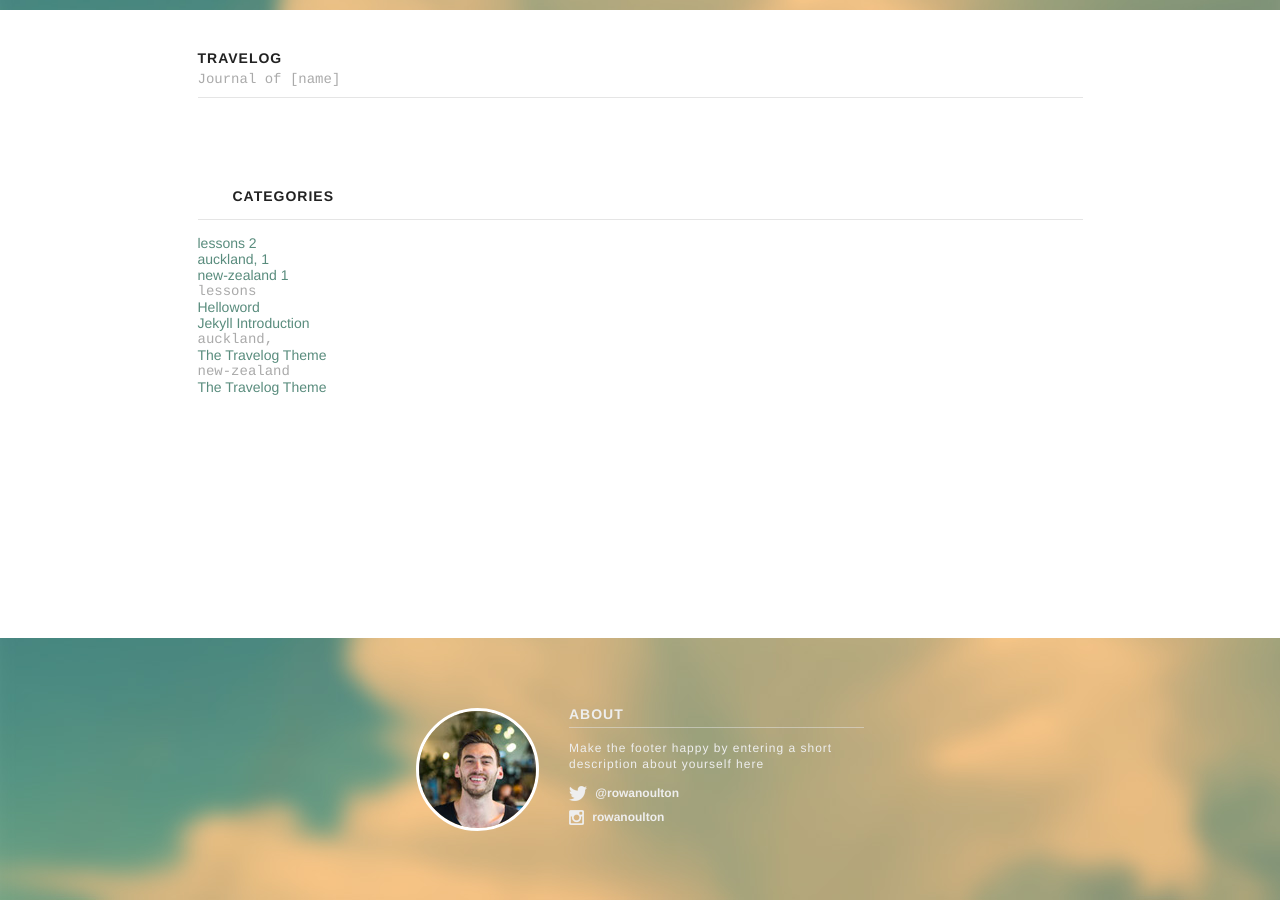
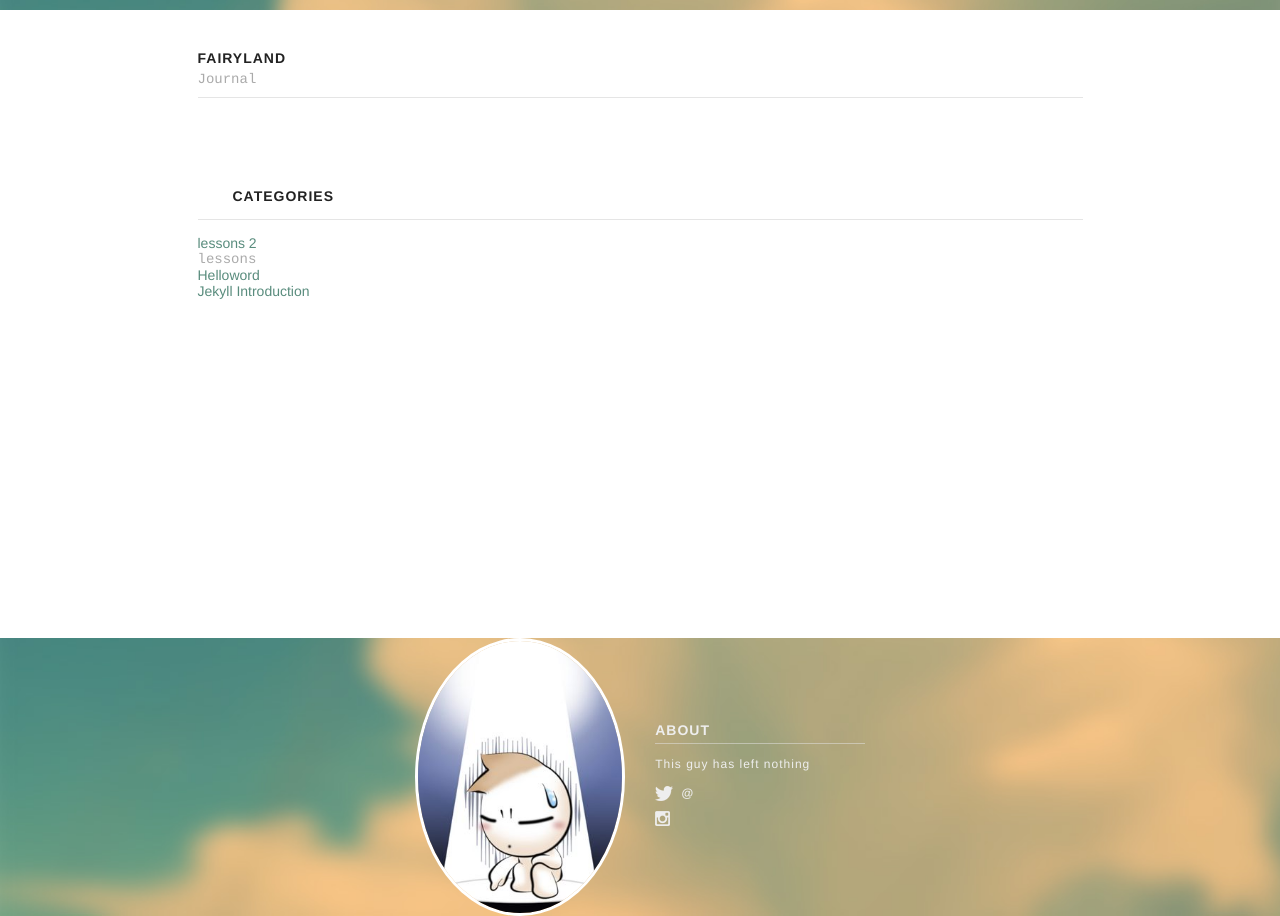
Before and after one commit to lunglungyu/lunglungyu.github.com, a Jekyll site: the page built from categories.html, in a window 1280 px wide. Built offline with Jekyll 4.4.1, drawn with Linux system fonts in a browser that asks for light colours.

Commit message:
style
style

```diff
--- a/_config.yml
+++ b/_config.yml
@@ -1,13 +1,13 @@
 # Site settings
-title: Travelog
-subtitle: "Journal of [name]"
-email: your-email@domain.com
-description: "Make the footer happy by entering a short description about yourself here"
+title: fairyland
+subtitle: "Journal"
+email: lunglungyu2004@gmail.com
+description: "This guy has left nothing"
 baseurl: ""
-url: "http://yourdomain.com"
-twitter_username: "rowanoulton"
-github_username:  "rowanoulton"
-instagram_username: "rowanoulton"
+url: "http://lunglungyu.github.io"
+#twitter_username: "lunglungyu"
+github_username:  "lunglungyu"
+#instagram_username: "rowanoulton"
 
 # Build settings
 markdown: kramdown
@@ -18,4 +18,4 @@ paginate: 5
 
 # Sass
 sass:
-    style: :compressed
+style: :compressed
--- a/_posts/2014-08-12-the-travelog-theme.markdown
+++ /dev/null
@@ -1,40 +0,0 @@
----
-layout: post
-title:  "The Travelog Theme"
-date:   2014-08-12 17:39:55
-categories: auckland, new-zealand
-location: Auckland, New Zealand
-tags: auckland new-zealand
----
-
-Travelog is a theme for Jekyll that is both elegant and downright simple.
-
-In addition to being devilishly handsome, it is responsive down to mobile and has a very light footprint. Travelog lends itself well to photography and travel journaling.
-
-Like a backpack with too many straps, a blog can sometimes be frustrating when it has too many bells and whistles. It is with that philosophy that I have put together this theme so that you might drown in its whitespace.
-
-<div class="post-image">
-    <img src="http://placehold.it/885x500" />
-    <p class="post-image-caption">Using a little bit of markup, you can add beautiful captions to your totally beautiful pictures. Amazing.</p>
-</div>
-
-<div class="post-image post-image--split">
-    <a href="#">
-        <img src="http://placehold.it/435x500" />
-    </a>
-    <a href="#">
-        <img src="http://placehold.it/435x500" />
-    </a>
-    <p class="post-image-caption">
-    	<span class="post-image-caption-left">
-    		Expanding on this, you can show two images side-by-side
-    	</span>
-    	<span class="post-image-caption-right">
-    		And even define separate captions for each.
-    	</span>
-    </p>
-</div>
-
-The code can be found on Github [here](https://github.com/rowanoulton/travelog-theme).
-
-Any questions, get at me on Twitter: [@rowanoulton](https://twitter.com/rowanoulton/)
```
Also changed, not shown: img/avatar.jpg, 1 other file.
